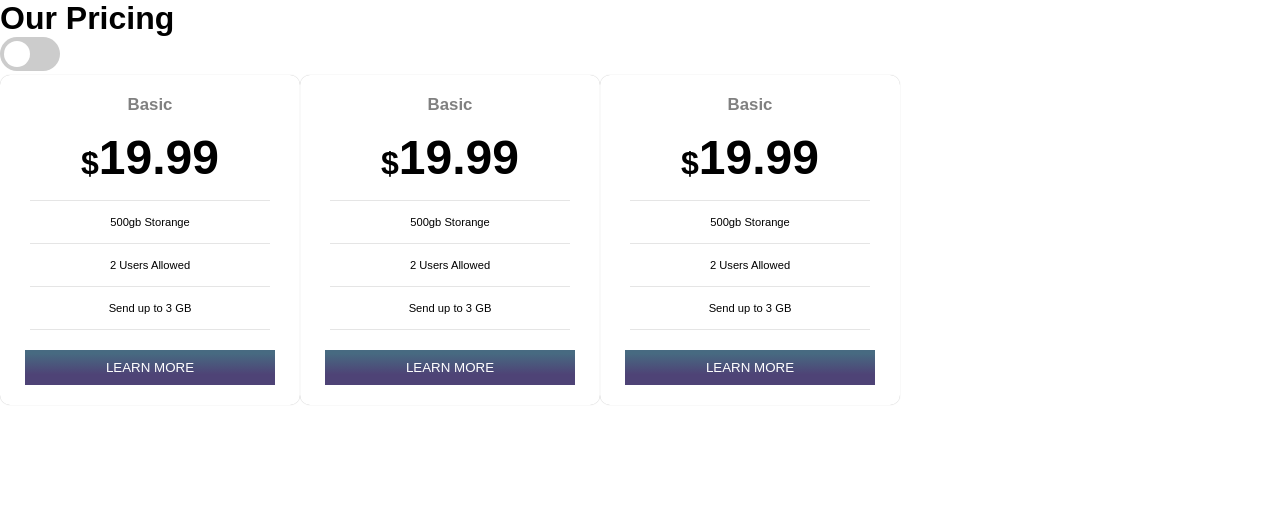
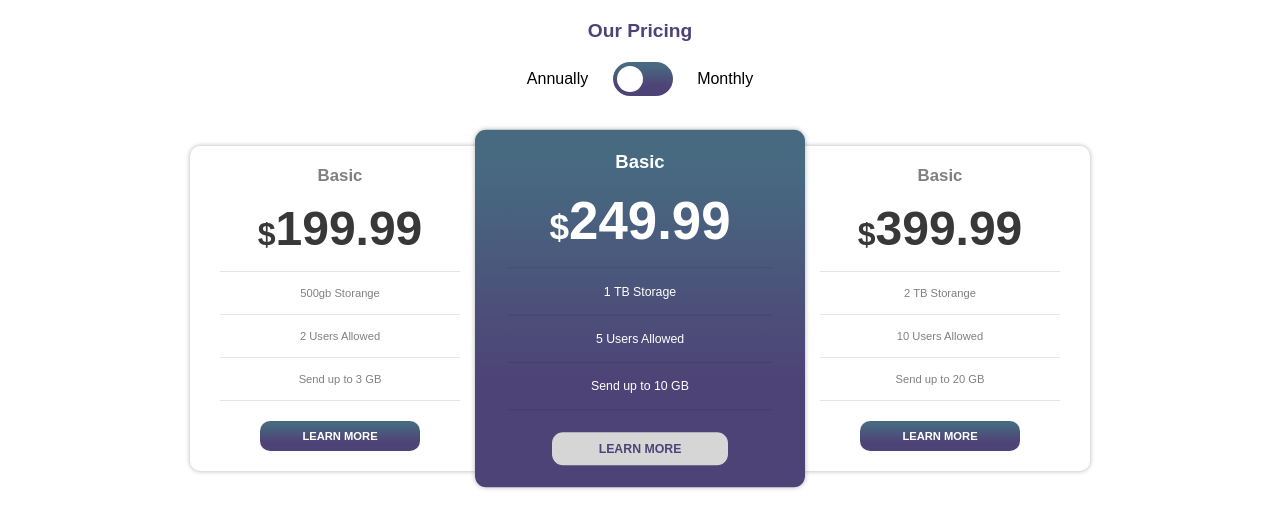
Before and after one commit to joshua0006/pricing-component-with-toggle, a plain HTML site: page index.html in a window 1280 px wide. Drawn offline with Linux system fonts and the light colour scheme.

Commit message:
html-js-done

```diff
--- a/index.css
+++ b/index.css
@@ -2,26 +2,40 @@
   margin: 0;
   padding: 0;
   box-sizing: border-box;
+}
+body{
   font-family: sans-serif, Arial, Helvetica;
+  display: flex;
+  flex-direction: column;
+  justify-content: center;
+  align-items: center;
+}
+h1{
+  color: #4e4376;
+  font-size: 1.2rem;
+  margin: 20px 0;
 }
 .switch {
   position: relative;
   display: inline-block;
-  width: auto;
+  width: 60px;
   height: 34px;
 }
 
 .switch input {
-  display: none;
+  opacity: 0;
+  width: 0;
+  height: 0;
 }
 
 .slider {
-  position: relative;
+  position: absolute;
   cursor: pointer;
-  display: inline-block;
-  width: 60px;
-  height: 34px;
-  background-color: #ccc;
+  top: 0;
+  left: 0;
+  right: 0;
+  bottom: 0;
+  background: linear-gradient(to bottom, #476a81 10%, #4e4376 70%);
   transition: .4s;
   border-radius: 34px;
 }
@@ -38,41 +52,39 @@
   border-radius: 50%;
 }
 
-.switch-text {
-  position: absolute;
-  top: 50%;
-  transform: translateY(-50%);
-  margin-left: 10px;
-  pointer-events: none; /* Ensures text doesn't interfere with clicking the switch */
-}
-
-.switch-text.right {
-  right: 10px;
-  left: auto;
-}
-
 input:checked + .slider {
   background-color: #2196F3;
 }
 
-input:checked + .slider:before {
-  transform: translateX(calc(100% - 30px));
+input:focus + .slider {
+  box-shadow: 0 0 1px #2196F3;
 }
 
-/* Rounded sliders */
-.slider.round {
-  border-radius: 34px;
+input:checked + .slider:before {
+  transform: translateX(26px);
+}
+.left-label {
+  right: 20px;
 }
 
-.slider.round:before {
-  border-radius: 50%;
+.right-label {
+  left: 20px;
 }
+.left-label, .right-label {
+  bottom: -8px;
+  position: relative;
+  top: 50%;
+  transform: translateY(-50%);
+}
+
 
 /* main design */
 .main{
  display: flex;
+ margin-top: 50px;
 }
 .basic{
+  color: gray;
   padding-top: 20px;
   font-size: 0.7rem;
   display: flex;
@@ -80,13 +92,33 @@ input:checked + .slider:before {
   width: 300px;
   text-align: center;
   align-items: center;
-  box-shadow: 0 0 0.9px rgba(0, 0, 0, 0.3);
+  box-shadow: 0 0 5px rgba(0, 0, 0, 0.3);
   border-radius: 10px;
 }
-
+.middle{
+  color: white;
+  background:linear-gradient(to bottom, #476a81 10%, #4e4376 70%);
+  transform: scale(1.1);
+}
+.middle .price{
+  color: white;
+}
+.middle .learn-more{
+  color: #4e4376;
+  background: rgb(214, 214, 214);
+  border: none;
+  height: 30px;
+  width: 160px;
+  margin: 20px 0;
+  border-radius: 10px;
+}
+.middle .learn-more:hover{
+  color: white;
+  background: linear-gradient(to bottom, #476a81 10%, #4e4376 70%);
+  border: 1px solid white;
+}
 .sub-type{
   text-align: center;
-  color: gray;
   font-weight: bold;
 }
 .basic p{
@@ -95,6 +127,7 @@ input:checked + .slider:before {
   width: 80%;
 }
 .price{
+  color: hsl(0, 0%, 22%);
   font-size: 2rem;
   font-weight: bold;
 }
@@ -105,7 +138,17 @@ input:checked + .slider:before {
   color: white;
   background: linear-gradient(to bottom, #476a81 10%, #4e4376 70%);
   border: none;
-  height: 35px;
-  width: 250px;
+  height: 30px;
+  width: 160px;
   margin: 20px 0;
+  border-radius: 10px;
+  font-weight: bold;
+  font-size: 0.7rem;
+  cursor: pointer;
+  transition: all 0.5s;
 }
+.learn-more:hover{
+  color: #4e4376;
+  background: rgb(214, 214, 214);
+  transition: all 0.5s;
+}
--- a/index.html
+++ b/index.html
@@ -10,17 +10,20 @@
   <h1>
     Our Pricing
   </h1>
-  <label class="switch">
-    <span class="switch-text"></span>
-    <input type="checkbox">
-    <span class="slider round"></span>
-    <span class="switch-text right"></span>
-  </label>
+  <div class="make-switch">
+    <span class="left-label">Annually</span>
+    <label class="switch">
+      <input class="input" type="checkbox">
+      <span class="slider"></span>
+    </label>
+    <span class="right-label">Monthly</span>
+  </div>
+
 
   <div class="main">
     <div class="basic">
         <h2 class="sub-type">Basic</h2>
-        <p class="price">$<span>19.99</span></p>
+        <p class="price">$<span class="value">199.99</span></p>
       <p>500gb Storange</p>
       <p>2 Users Allowed</p>
       <p>Send up to 3 GB</p>
@@ -28,22 +31,22 @@
         LEARN MORE
       </button>
     </div>
-      <div class="basic">
+      <div class="basic middle">
         <h2 class="sub-type">Basic</h2>
-        <p class="price">$<span>19.99</span></p>
-      <p>500gb Storange</p>
-      <p>2 Users Allowed</p>
-      <p>Send up to 3 GB</p>
+        <p class="price">$<span class="value">249.99</span></p>
+      <p>1 TB Storage</p>
+      <p>5 Users Allowed</p>
+      <p>Send up to 10 GB</p>
       <button class="learn-more">
         LEARN MORE
       </button>
     </div>
     <div class="basic">
         <h2 class="sub-type">Basic</h2>
-        <p class="price">$<span>19.99</span></p>
-      <p>500gb Storange</p>
-      <p>2 Users Allowed</p>
-      <p>Send up to 3 GB</p>
+        <p class="price">$<span class="value">399.99</span></p>
+      <p>2 TB Storange</p>
+      <p>10 Users Allowed</p>
+      <p>Send up to 20 GB</p>
       <button class="learn-more">
         LEARN MORE
       </button>
--- a/index.js
+++ b/index.js
@@ -0,0 +1,21 @@
+const input = document.querySelector('.input');
+const planPrice = document.querySelectorAll('.value');
+const monthPlan = [
+  19.99 ,
+  24.99 ,
+  39.99
+];
+const yearPlan = [
+  199.99 ,
+  249.99 ,
+  399.99
+];
+input.addEventListener('click', () => {
+  planPrice.forEach((price, i) => {
+    if (input.checked) {
+      price.innerText = monthPlan[i];
+    } else {
+      price.innerText = yearPlan[i];
+    }
+  });
+});
```
Also changed, not shown: try.html (+12 -18 lines).
